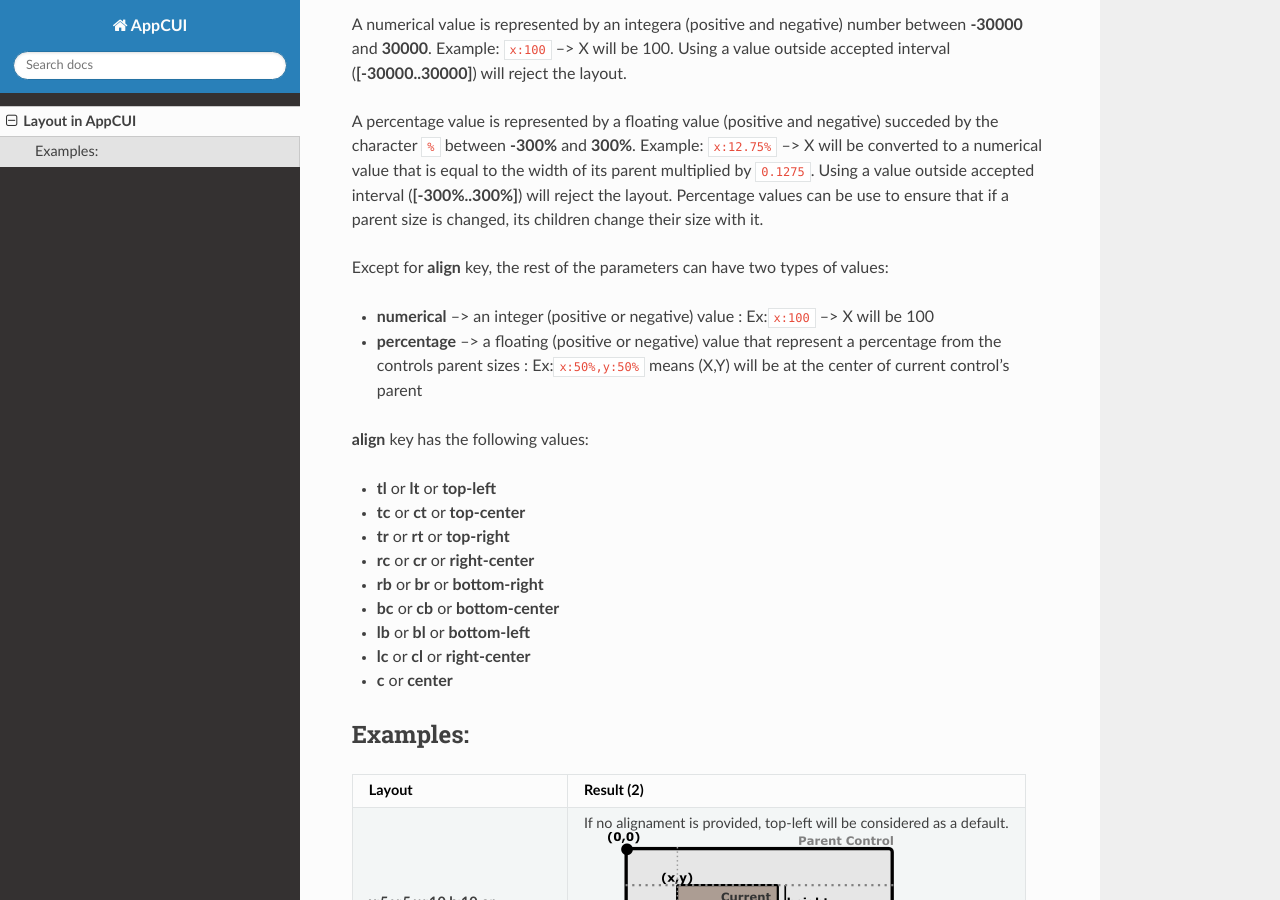
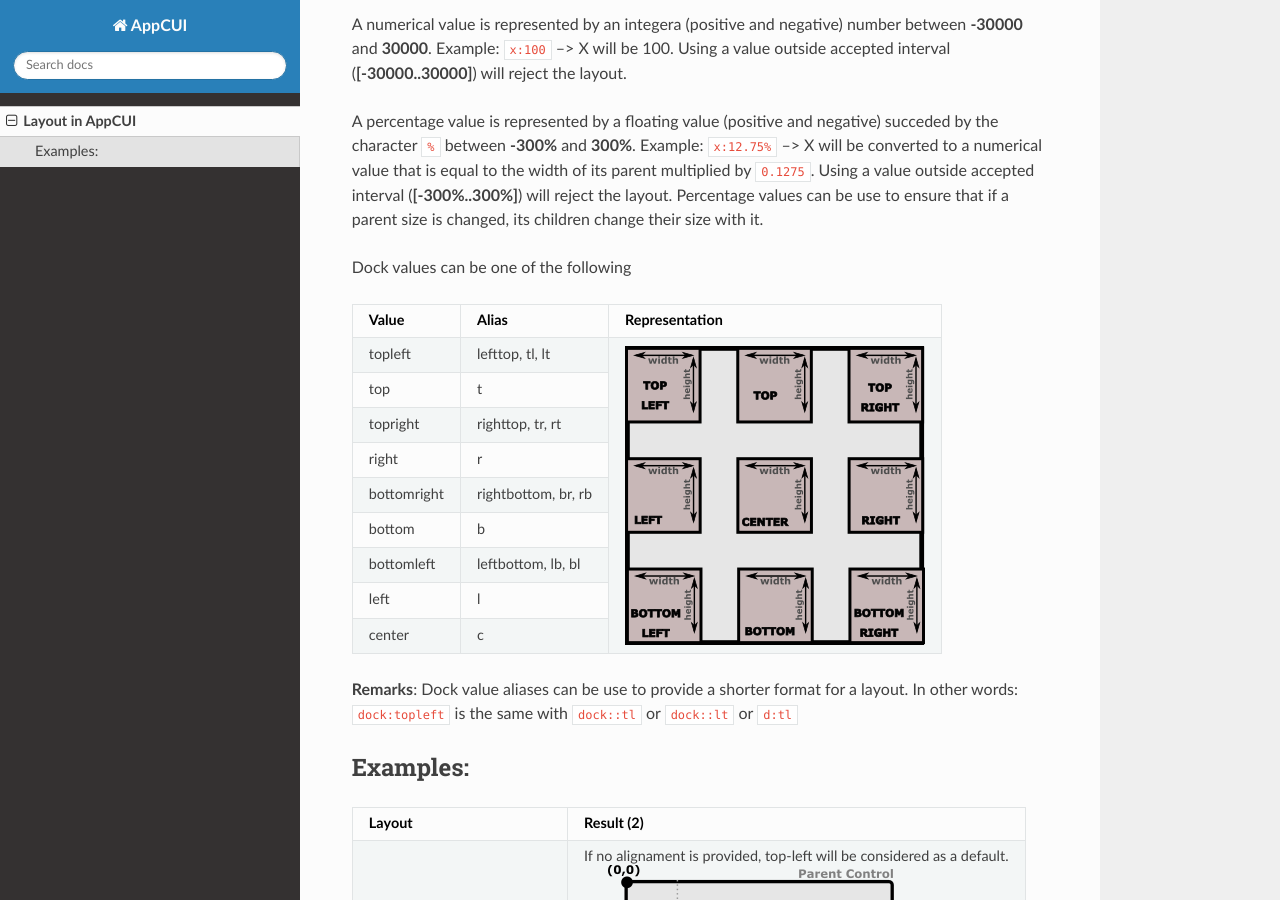
Before and after one commit to gdt050579/AppCUI, a Sphinx documentation site: the page built from docs/source/layout.rst, in a window 1280 px wide and 900 px high, scrolled down 1075 px. Built offline with Sphinx 7.4.7 and the Read the Docs theme 2.0.0, drawn with Linux system fonts in a browser that asks for light colours.

Commit message:
Layout docs (docking information)

```diff
--- a/docs/source/layout.rst
+++ b/docs/source/layout.rst
@@ -44,29 +44,33 @@ A numerical value is represented by an integera (positive and negative) number b
 
 A percentage value is represented by a floating value (positive and negative) succeded by the character ``%`` between **-300%** and **300%**. Example: ``x:12.75%`` --> X will be converted to a numerical value that is equal to the width of its parent multiplied by ``0.1275``. Using a value outside accepted interval (**[-300%..300%]**) will reject the layout. Percentage values can be use to ensure that if a parent size is changed, its children change their size with it.
 
+Dock values can be one of the following
 
-Except for **align** key, the rest of the parameters can have two types of values:
++-------------+---------------------+---------------------------------+
+| Value       | Alias               | Representation                  |
++=============+=====================+=================================+
+| topleft     | lefttop, tl, lt     | .. image:: pics/layout_dock.png |
++-------------+---------------------+                                 |
+| top         | t                   |                                 |
++-------------+---------------------+                                 |
+| topright    | righttop, tr, rt    |                                 |
++-------------+---------------------+                                 |
+| right       | r                   |                                 |
++-------------+---------------------+                                 |
+| bottomright | rightbottom, br, rb |                                 |
++-------------+---------------------+                                 |
+| bottom      | b                   |                                 |
++-------------+---------------------+                                 |
+| bottomleft  | leftbottom, lb, bl  |                                 |
++-------------+---------------------+                                 |
+| left        | l                   |                                 |
++-------------+---------------------+                                 |
+| center      | c                   |                                 |
++-------------+---------------------+---------------------------------+
 
-.. hlist::
-   :columns: 1
+**Remarks**: Dock value aliases can be use to provide a shorter format for a layout. In other words: ``dock:topleft`` is the same with ``dock::tl`` or ``dock::lt`` or ``d:tl``
 
-   * **numerical** --> an integer (positive or negative) value : Ex:``x:100`` --> X will be 100
-   * **percentage** --> a floating (positive or negative) value that represent a percentage from the controls parent sizes : Ex:``x:50%,y:50%`` means (X,Y) will be at the center of current control's parent
 
-**align** key has the following values:
-
-.. hlist::
-   :columns: 1
-
-   * **tl** or **lt** or **top-left**
-   * **tc** or **ct** or **top-center**
-   * **tr** or **rt** or **top-right**
-   * **rc** or **cr** or **right-center**
-   * **rb** or **br** or **bottom-right**
-   * **bc** or **cb** or **bottom-center**
-   * **lb** or **bl** or **bottom-left**
-   * **lc** or **cl** or **right-center**
-   * **c** or **center**
 
 Examples:
 ---------
```
Also changed, not shown: docs/source/pics/layout_dock.png (added), docs/source/pics/layout_dock.svg (added).
